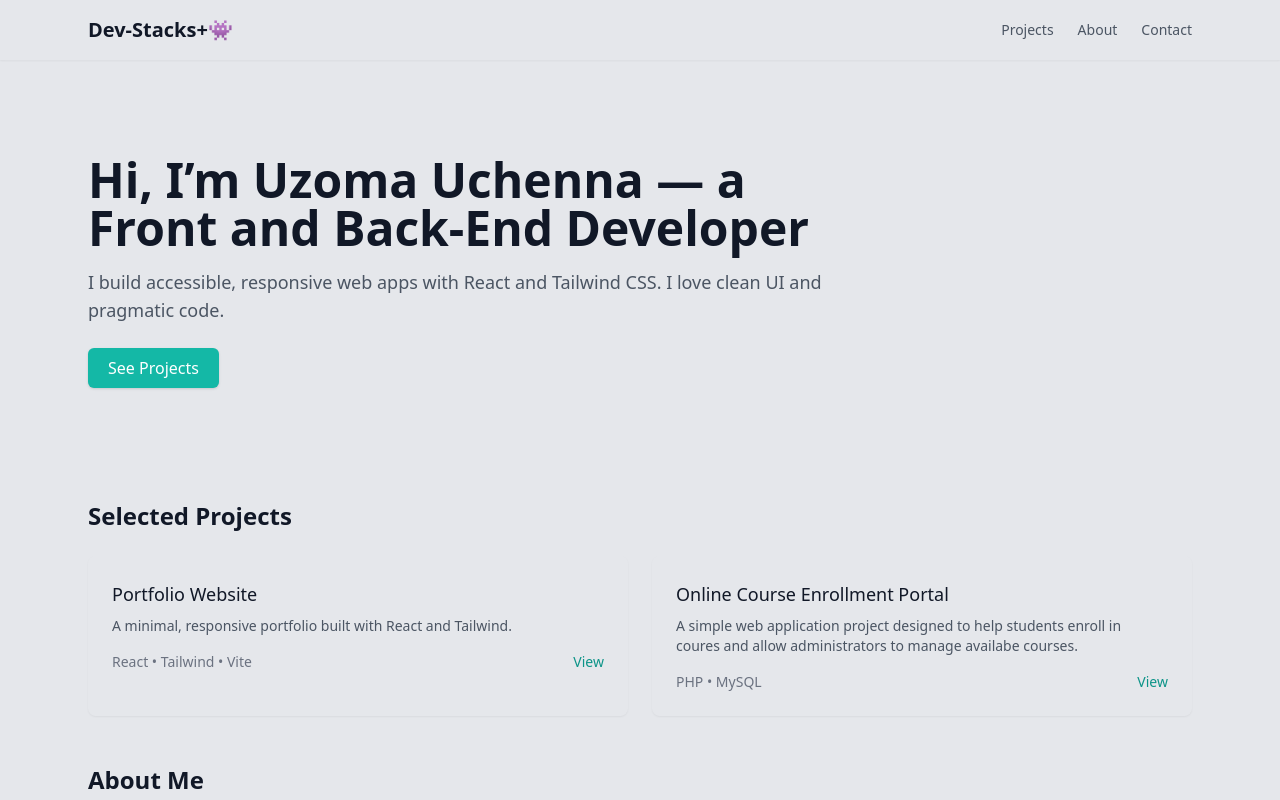
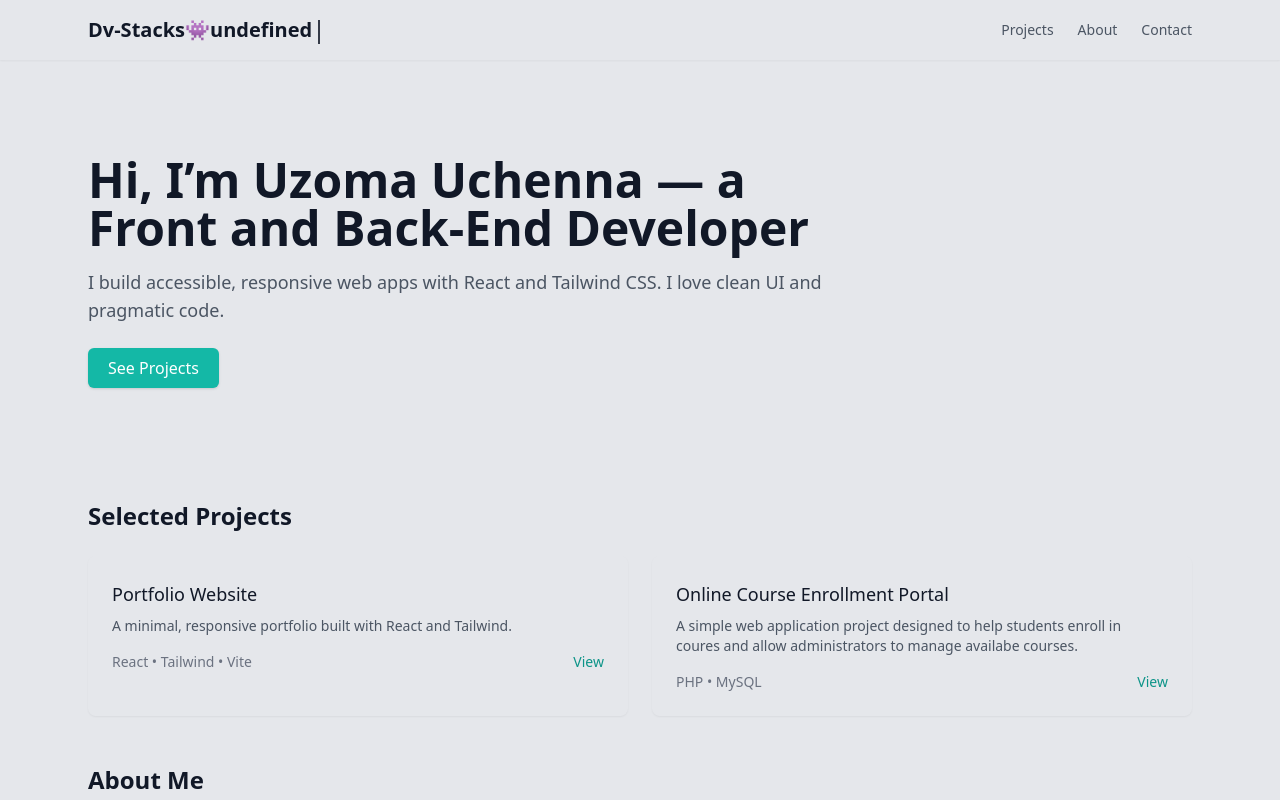
Before and after one commit to uchennauzoma2006-oss/portfolio-using-react, a React (Vite) app: page / in a window 1280 px wide. Shown: the top 800 px of the page. Built offline with nearby package versions, Linux system fonts and the light colour scheme; the HTML template or start-up script is replaced by a standard one.

Commit message:
Add typing animation to header

```diff
--- a/src/components/Header.jsx
+++ b/src/components/Header.jsx
@@ -1,10 +1,27 @@
-import React from 'react'
+import React, { useState, useEffect } from 'react'
 
 export default function Header() {
+  const fullText = 'Dev-Stacks👾'
+  const chars = Array.from(fullText)
+  const [display, setDisplay] = useState('')
+
+  useEffect(() => {
+    let i = 0
+    const interval = setInterval(() => {
+      setDisplay((prev) => prev + chars[i])
+      i += 1
+      if (i >= chars.length) clearInterval(interval)
+    }, 120)
+    return () => clearInterval(interval)
+  }, [])
+
   return (
     <header className="bg-grey shadow-sm">
       <div className="max-w-6xl mx-auto px-6 py-4 flex items-center justify-between">
-         <div className="text-xl font-bold"> Dev-Stacks+👾</div>
+         <div className="text-xl font-bold">
+           <span>{display}</span>
+           <span className="ml-1 inline-block w-1 h-6 align-middle border-r-2 border-current animate-pulse" />
+         </div>
 
         <nav className="space-x-6 text-sm text-gray-600 hidden md:block">
           <a href="#projects" className="hover:text-gray-900">Projects</a>
```
